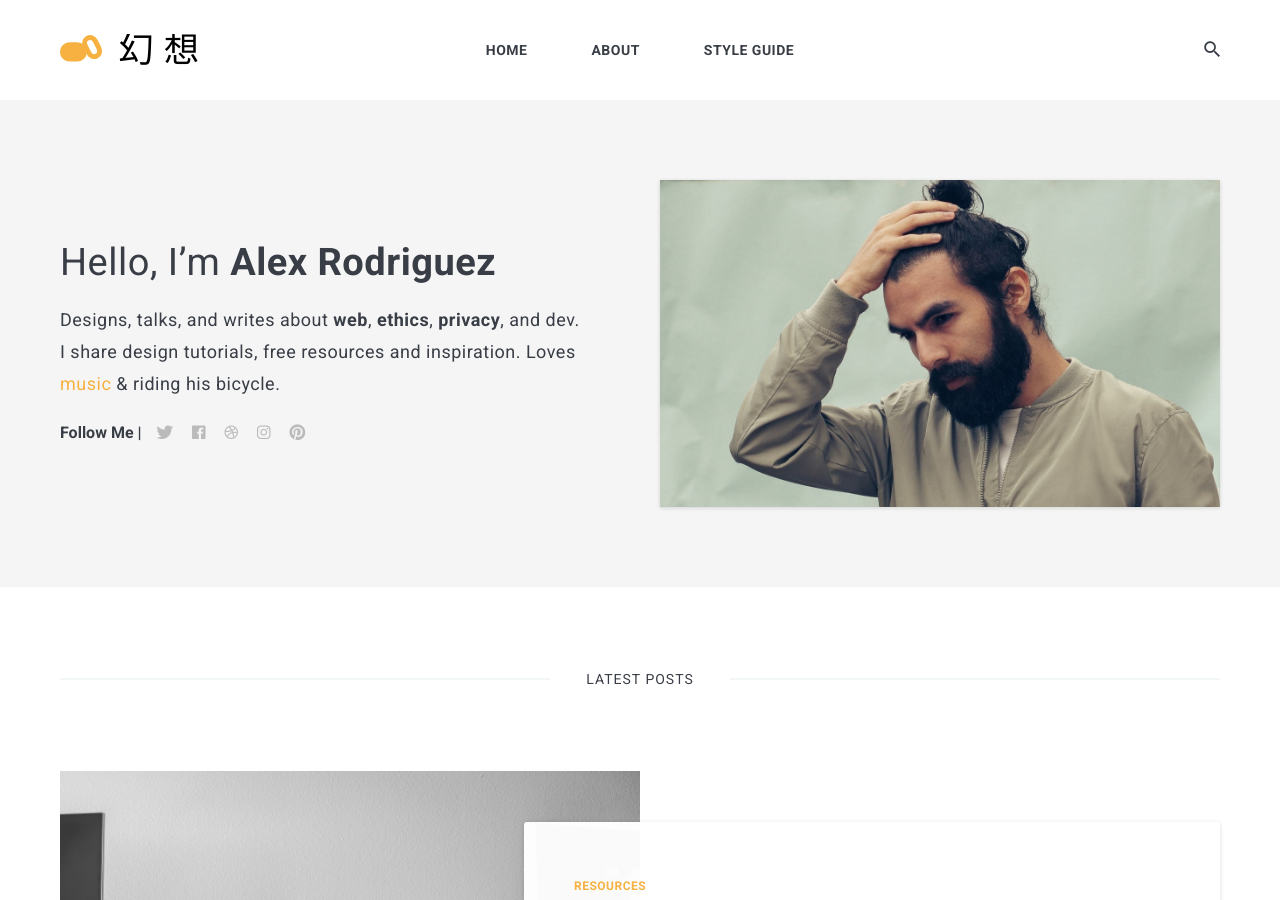
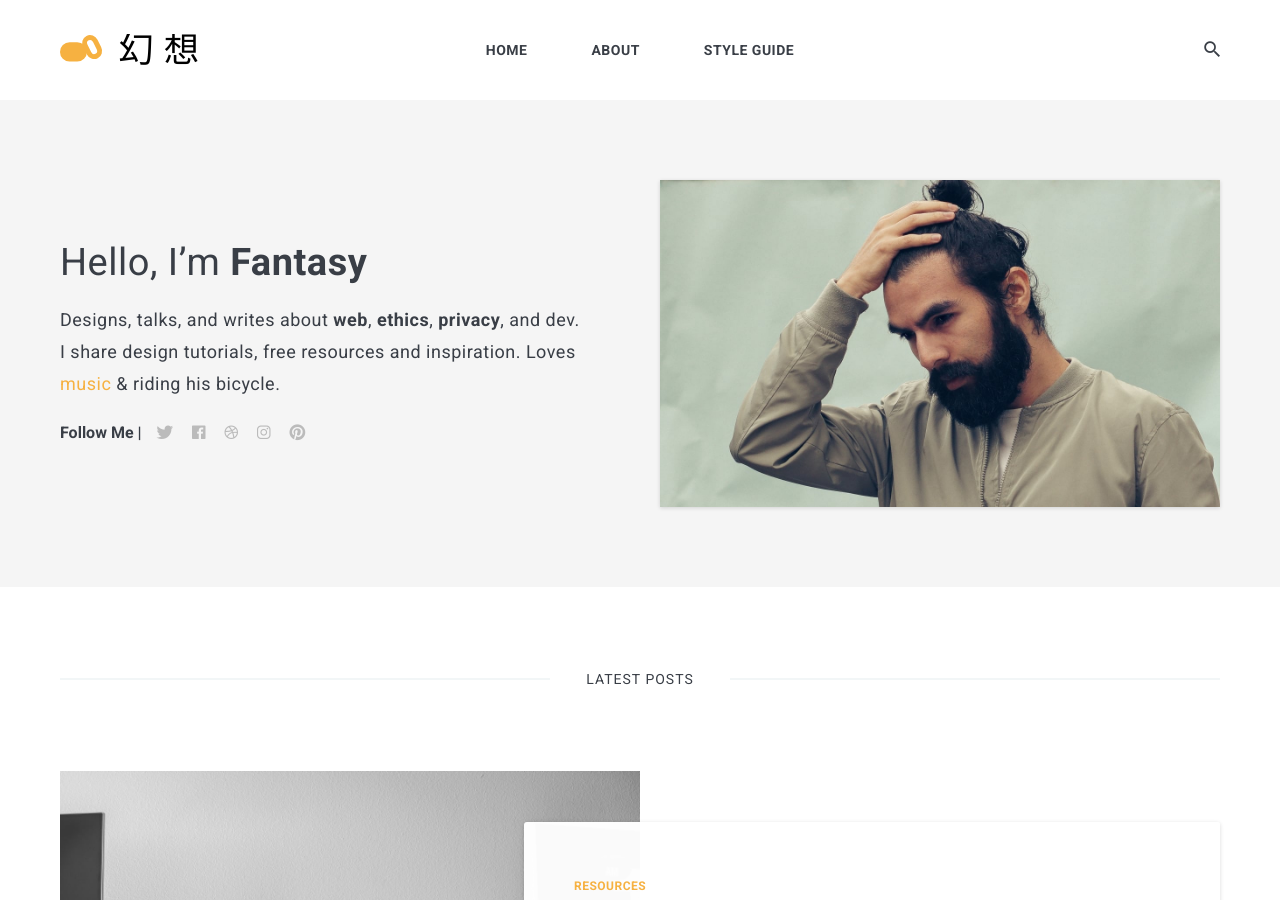
Before and after one commit to fantasywoc/zolon, a Jekyll site: the page built from index.html, in a window 1280 px wide and 900 px high. Built offline with Jekyll 4.4.1, drawn with Linux system fonts in a browser that asks for light colours; nearby versions of some CDN libraries; the list of posts is cut into pages by our own code.

Commit message:
update config

```diff
--- a/_data/settings.yml
+++ b/_data/settings.yml
@@ -8,9 +8,9 @@ description: fantasy is modern minimal theme for Jekyll
 #-------------------------------
 # Author Settings
 author:
-  name: Alex Rodriguez
+  name: fantasy
   image: 01.jpg
-  say-hello: Hello, I’m <strong>Alex Rodriguez</strong>
+  say-hello: Hello, I’m <strong>Fantasy</strong>
   bio: Designs, talks, and writes about <strong>web</strong>, <strong>ethics</strong>, <strong>privacy</strong>, and dev. I share design tutorials, free resources and inspiration. Loves <a href="#">music</a> & riding his bicycle.
 
 
```
Also changed, not shown: README.md.
